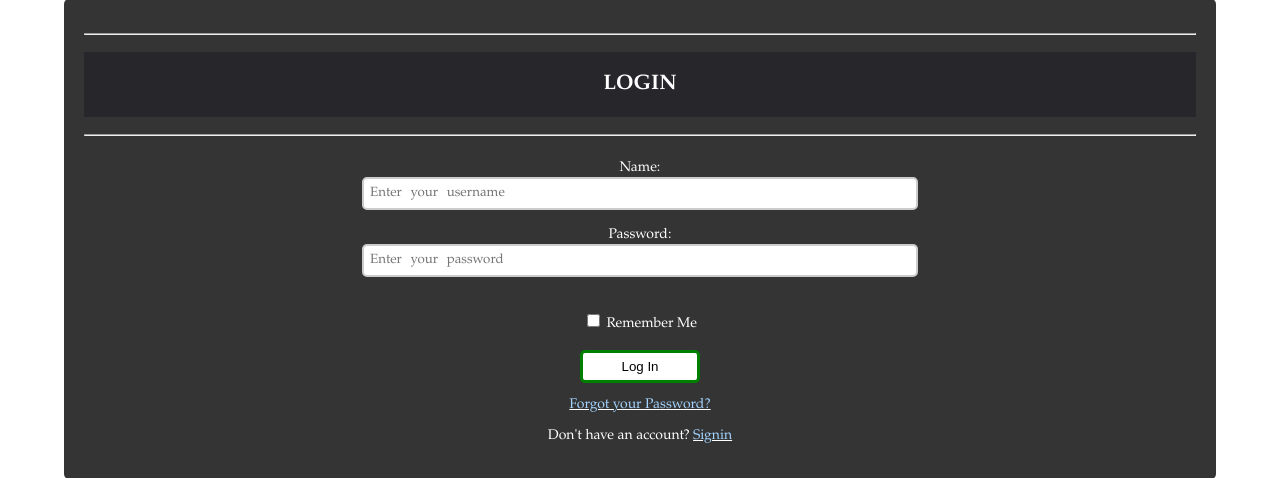
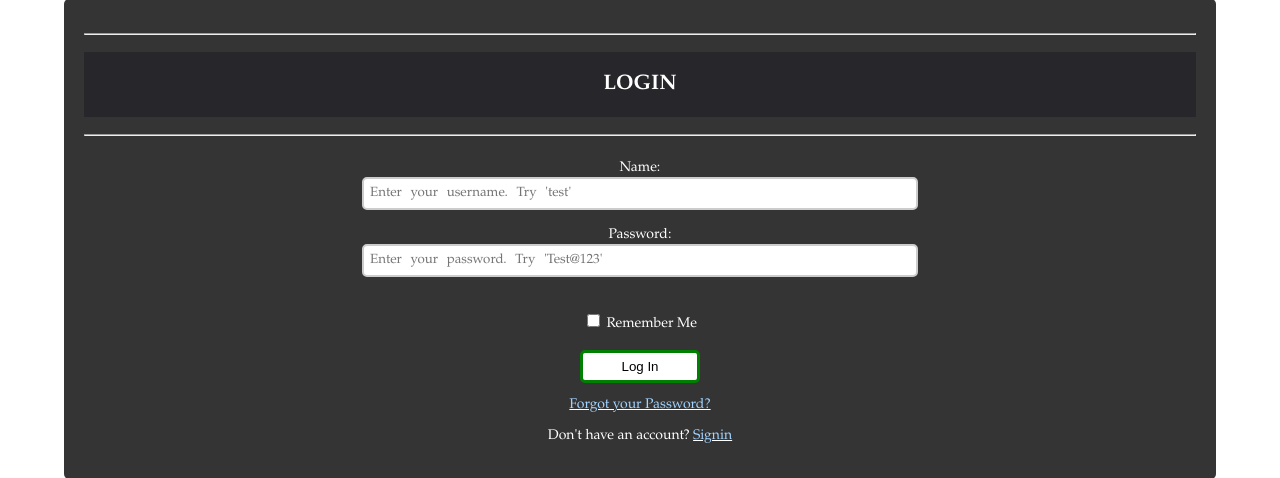
Before and after one commit to tejas-mn/Flask-App, a Flask app: page /login/ in a window 1280 px wide. Shown: the part 176-654 px from the top of the page. Run offline with Flask 2, Linux system fonts and the light colour scheme; some libraries are stand-ins or nearby versions.

Commit message:
Update login.html

```diff
--- a/templates/Auth/login.html
+++ b/templates/Auth/login.html
@@ -11,9 +11,9 @@
     <hr>
     <h2 style="background-color: rgb(38, 38, 43); padding: 20px;">LOGIN</h2>
     <hr><br>
-    <label> Name:  <br><input autocomplete="on" value="{%if 'usr' in request.cookies %}{{request.cookies.get('usr')}}{% endif %}" placeholder="Enter your username"  required class="srch" type="text"  size="36" name="username"/></label>
+    <label> Name:  <br><input autocomplete="on" value="{%if 'usr' in request.cookies %}{{request.cookies.get('usr')}}{% endif %}" placeholder="Enter your username. Try 'test' "  required class="srch" type="text"  size="36" name="username"/></label>
     <br><br>
-    <label> Password:  <br><input autocomplete="on"  id="pswd" value="{% if 'pwd' in request.cookies %}{{request.cookies.get('pwd')}}{% endif %}" placeholder="Enter your password"  required class="srch" type="password"  size="36" name="password"/></label>
+    <label> Password:  <br><input autocomplete="on"  id="pswd" value="{% if 'pwd' in request.cookies %}{{request.cookies.get('pwd')}}{% endif %}" placeholder="Enter your password. Try 'Test@123' "  required class="srch" type="password"  size="36" name="password"/></label>
     <br><br>
     <p id="StrengthDisp" style=" display : none; margin: 10px; padding: 10px; width: 50%; margin: auto; word-wrap: break-word; border-radius: 5px;" ></p>
     <br>
```
